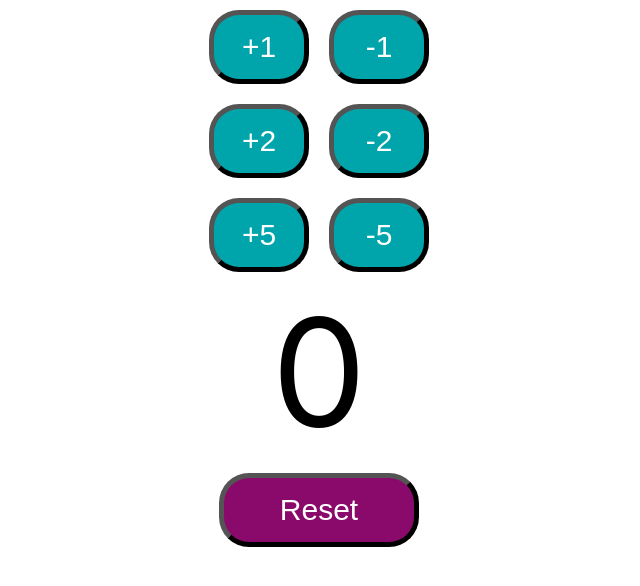
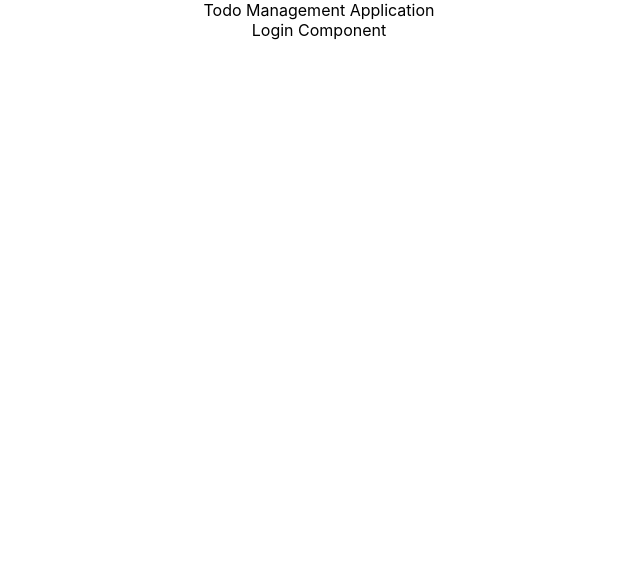
Before and after one commit to cchoijjinyoung/ranga-react, a React (Create React App) app: page / in a window 1280 px wide. Shown: the top 586 px of the page, without its empty margins (321-961 px from the left). Built offline with nearby package versions, Linux system fonts and the light colour scheme.

Commit message:
FIX: 로그인 컴포넌트

```diff
--- a/src/App.js
+++ b/src/App.js
@@ -1,10 +1,10 @@
 import './App.css';
-import Counter from './components/counter/Counter'
+import TodoApp from './components/todo/TodoApp'
 
 function App() {
   return (
     <div className="App">
-      <Counter></Counter>
+      <TodoApp></TodoApp>
     </div>
   );
 }
--- a/src/components/counter/CounterButton.jsx
+++ b/src/components/counter/CounterButton.jsx
@@ -1,21 +1,13 @@
 import { PropTypes } from 'prop-types'
 
 export default function CounterButton({by, incrementMethod, decrementMethod}) {
-    function incrementCounterFunction() {
-        incrementMethod(by)
-    }
-
-    function decrementCounterFunction() {
-        decrementMethod(by)
-    }
-
     return (
         <div>
             <button className="counterButton"
-                    onClick={incrementCounterFunction}
+                    onClick={() => incrementMethod(by)}
             >+{by}</button>
             <button className="counterButton"
-                    onClick={decrementCounterFunction}
+                    onClick={() => decrementMethod(by)}
             >-{by}</button>
         </div>
     )
--- a/src/components/counter/ResetButton.jsx
+++ b/src/components/counter/ResetButton.jsx
@@ -1,11 +1,7 @@
 export default function ResetButton({resetMethod}) {
-    function resetCount() {
-        resetMethod()
-    }
-
     return (
         <div>
-            <button className="resetButton" onClick={resetCount}>Reset</button>
+            <button className="resetButton" onClick={() => resetMethod()}>Reset</button>
         </div>
     )
 }
--- /dev/null
+++ b/src/components/todo/TodoApp.jsx
@@ -0,0 +1,26 @@
+export default function TodoApp() {
+    return (
+        <div className="TodoApp">
+            Todo Management Application
+            <LoginComponent />
+            {/* <WelcomeComponent /> */}
+        </div>
+
+    )
+}
+
+function LoginComponent() {
+    return (
+        <div className="Login">
+            Login Component
+        </div>
+    )
+}
+
+function WelcomeComponent() {
+    return (
+        <div className="Welcome">
+            Welcome Component
+        </div>
+    )
+}
```
